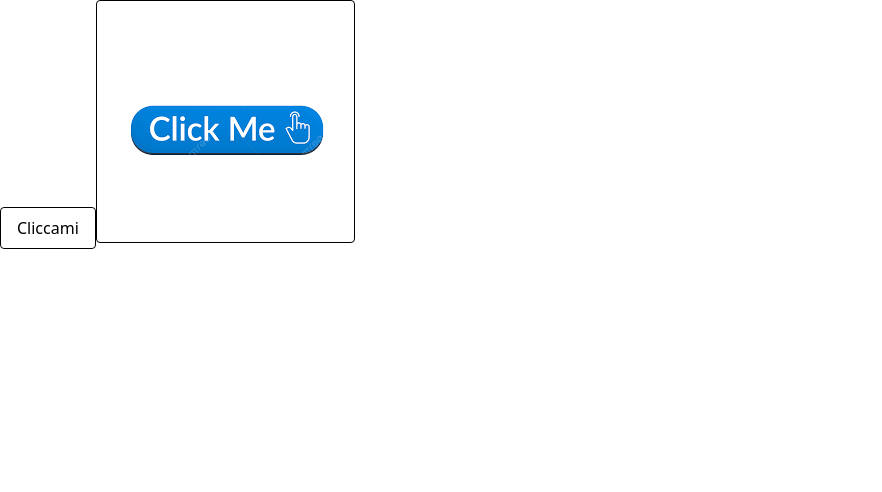
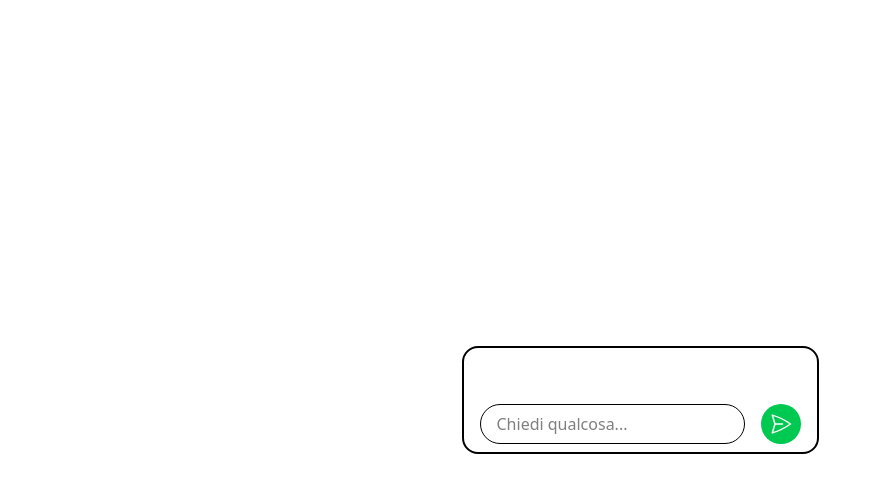
Before and after one commit to Daniele-Formisano/Esercizi-React, a React (Vite) app: page / in a window 1280 px wide. Shown: the top 492 px of the page, without its empty margins (0-882 px from the left). Built offline with nearby package versions, Linux system fonts and the light colour scheme.

Commit message:
React App 2

```diff
--- /dev/null
+++ b/src/React-App-2/ReactApp2.jsx
@@ -0,0 +1,78 @@
+import clsx from "clsx";
+import { useState } from "react";
+
+export default function ReacApp2() {
+  const [messages, setMessages] = useState([]);
+  const [userInput, setUserInput] = useState("");
+
+  function handleSendMessage(e) {
+    e.preventDefault();
+
+    if (!userInput.trim()) return; // serve per evitare di inviare messaggi vuoti
+
+    setMessages((prevMessages) => [
+      ...prevMessages,
+      { text: userInput, sender: "user" },
+    ]);
+
+    setUserInput("");
+
+    setTimeout(() => {
+      setMessages((prevMessages) => [
+        ...prevMessages,
+        { text: "Ciao! Sono un bot!", sender: "bot" },
+      ]);
+    }, 1000);
+  }
+
+  return (
+    <main className="flex justify-center items-center h-screen">
+      <div className="border-2 rounded-2xl flex flex-col gap-8">
+        <div className="px-4 py-2">
+          {messages.map((msg, index) => (
+            <p
+              key={index}
+              className={clsx(
+                "border-1 rounded-xl w-fit p-2 mb-6",
+                msg.sender === "user"
+                  ? "ml-auto bg-green-300"
+                  : "mr-auto bg-white"
+              )}
+            >
+              {msg.text}
+            </p>
+          ))}
+        </div>
+        <form className="flex justify-between" onSubmit={handleSendMessage}>
+          <input
+            className="grow rounded-4xl px-4 ml-4 my-2 border-1"
+            type="text"
+            placeholder="Chiedi qualcosa..."
+            onChange={(e) => setUserInput(e.target.value)}
+            value={userInput}
+          />
+          <button
+            className={clsx(
+              "mx-4 my-2 flex items-center justify-center w-10 h-10 rounded-full bg-green-500 text-white hover:cursor-pointer hover:bg-green-400"
+            )}
+          >
+            <svg
+              xmlns="http://www.w3.org/2000/svg"
+              fill="none"
+              viewBox="0 0 24 24"
+              strokeWidth={1.5}
+              stroke="currentColor"
+              className="size-6"
+            >
+              <path
+                strokeLinecap="round"
+                strokeLinejoin="round"
+                d="M6 12 3.269 3.125A59.769 59.769 0 0 1 21.485 12 59.768 59.768 0 0 1 3.27 20.875L5.999 12Zm0 0h7.5"
+              />
+            </svg>
+          </button>
+        </form>
+      </div>
+    </main>
+  );
+}
--- a/src/index.jsx
+++ b/src/index.jsx
@@ -29,5 +29,6 @@ import RouterApp from "./ReactRouter/RouterApp.jsx";
 import Counters from "./UseState/Counters.jsx";
 import CounterEffect from "./UseEffect/CounterEffect.jsx";
 import MouseClicker from "./HandlingEvents/MouseClicker.jsx";
+import ReacApp2 from "./React-App-2/ReactApp2.jsx";
 
-createRoot(document.getElementById("root")).render(<MouseClicker />);
+createRoot(document.getElementById("root")).render(<ReacApp2 />);
```
